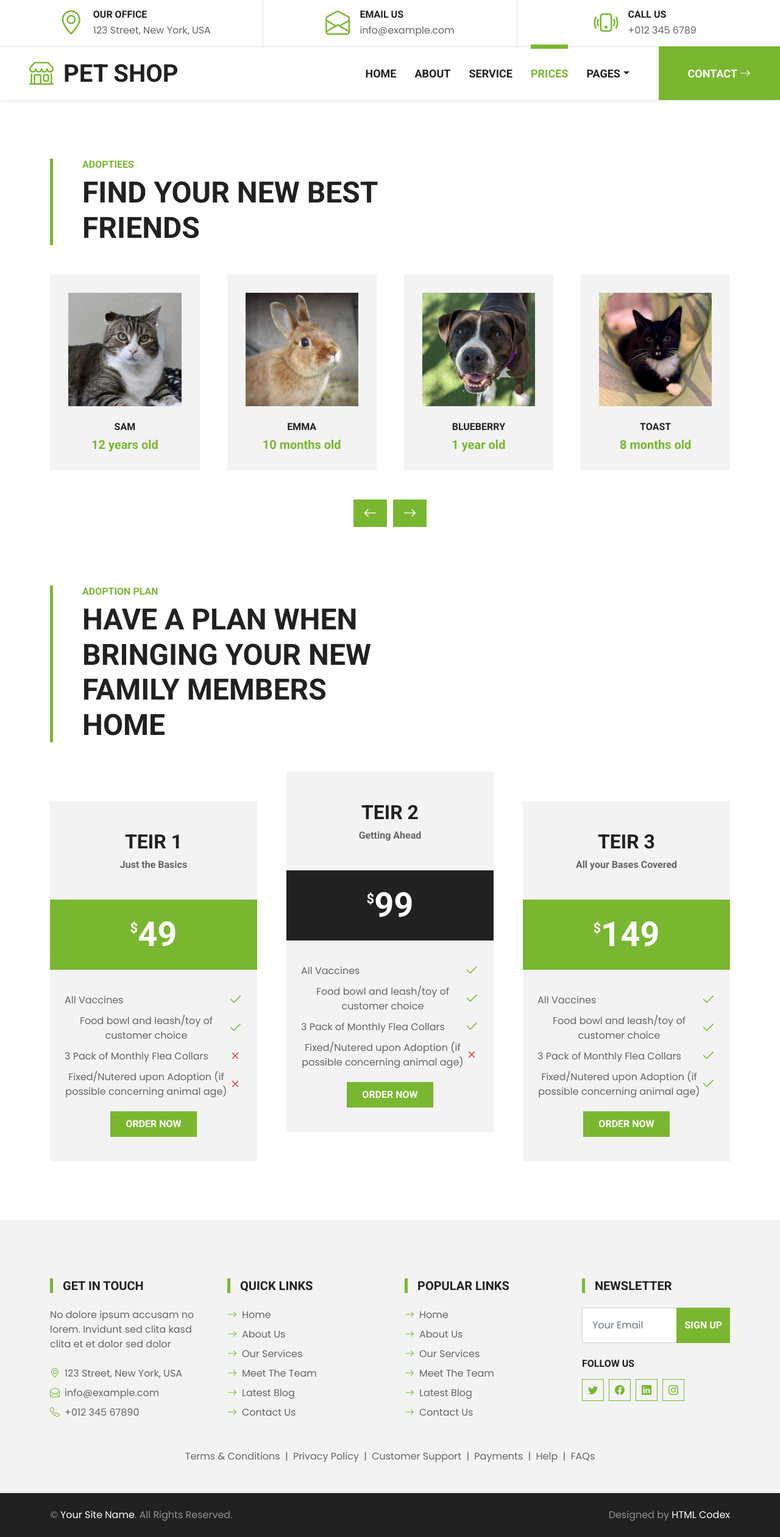
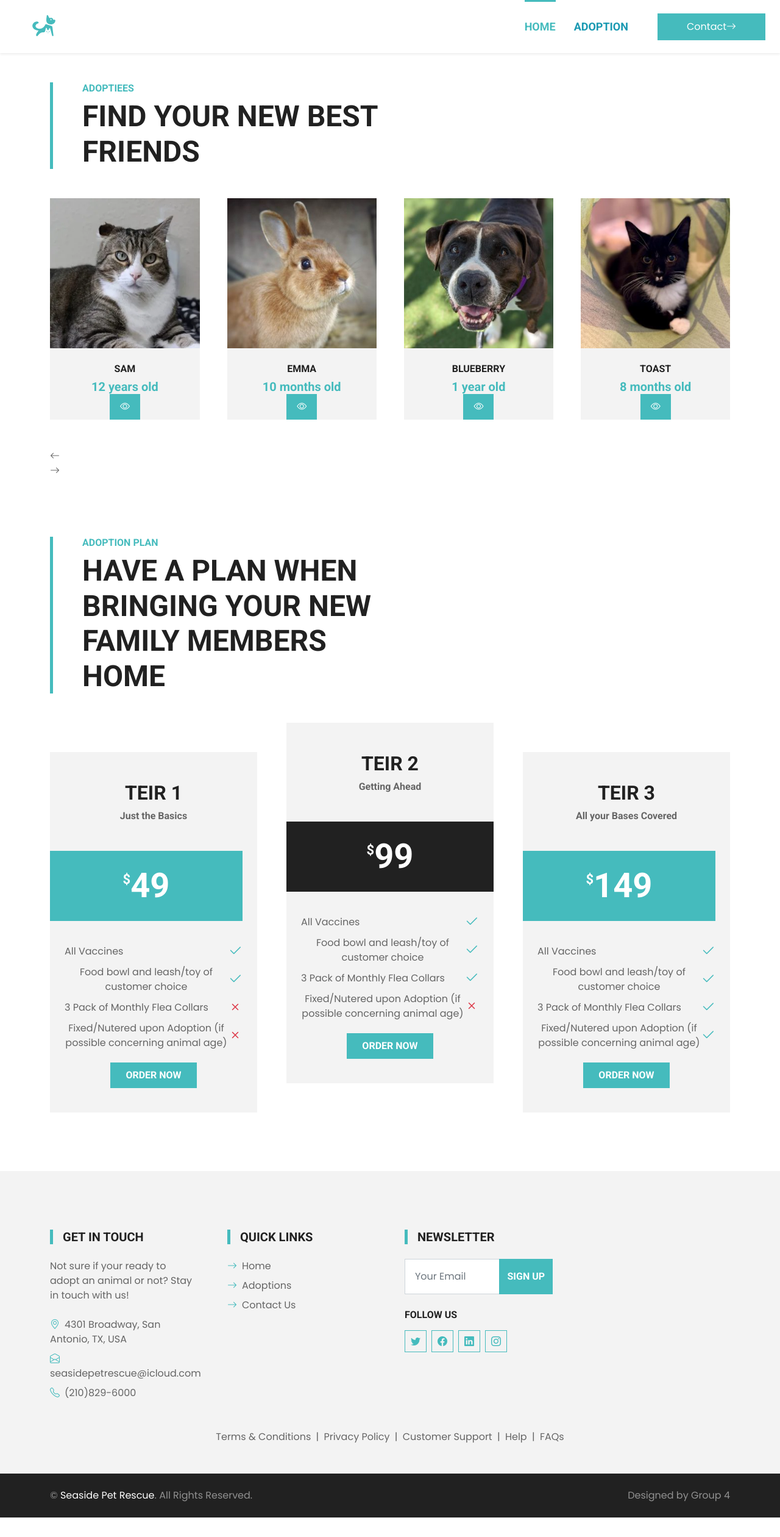
Before and after one commit to uiw-cis2368/final-project-animal-shelter, a plain HTML site: page Catalog.html in a window 1280 px wide. Shown: the whole page at 61% size. After the commit the page ends 2488 px from the top, so only its background shows below. Drawn offline with nearby package versions, Linux system fonts and the light colour scheme; files whose address does not match are found by name.

Commit message:
fixing header and footers

```diff
--- a/Catalog.html
+++ b/Catalog.html
@@ -23,77 +23,39 @@
     <link href="owlcarousel/assets/owl.carousel.min.css" rel="stylesheet">
 
     <!-- Customized Bootstrap Stylesheet -->
-    <link href="bootstrap.min.css" rel="stylesheet">
+    <link href="css/bootstrap.min.css" rel="stylesheet">
 
     <!-- Template Stylesheet -->
-    <link href="style.css" rel="stylesheet">
+    <link href="css/style.css" rel="stylesheet">
 </head>
 
 <body>
-    <!-- Topbar Start -->
-    <div class="container-fluid border-bottom d-none d-lg-block">
-        <div class="row gx-0">
-            <div class="col-lg-4 text-center py-2">
-                <div class="d-inline-flex align-items-center">
-                    <i class="bi bi-geo-alt fs-1 text-primary me-3"></i>
-                    <div class="text-start">
-                        <h6 class="text-uppercase mb-1">Our Office</h6>
-                        <span>123 Street, New York, USA</span>
-                    </div>
-                </div>
-            </div>
-            <div class="col-lg-4 text-center border-start border-end py-2">
-                <div class="d-inline-flex align-items-center">
-                    <i class="bi bi-envelope-open fs-1 text-primary me-3"></i>
-                    <div class="text-start">
-                        <h6 class="text-uppercase mb-1">Email Us</h6>
-                        <span>info@example.com</span>
-                    </div>
-                </div>
-            </div>
-            <div class="col-lg-4 text-center py-2">
-                <div class="d-inline-flex align-items-center">
-                    <i class="bi bi-phone-vibrate fs-1 text-primary me-3"></i>
-                    <div class="text-start">
-                        <h6 class="text-uppercase mb-1">Call Us</h6>
-                        <span>+012 345 6789</span>
-                    </div>
-                </div>
-            </div>
-        </div>
-    </div>
-    <!-- Topbar End -->
+    <!-- Navbar Start -->
+    <nav class="navbar navbar-expand-lg bg-white navbar-light shadow-sm py-3 py-lg-0 px-3 px-lg-0">
 
-
-    <!-- Navbar Start -->
-    <nav class="navbar navbar-expand-lg bg-white navbar-light shadow-sm py-3 py-lg-0 px-3 px-lg-0 mb-5">
         <a href="index.html" class="navbar-brand ms-lg-5">
-            <h1 class="m-0 text-uppercase text-dark"><i class="bi bi-shop fs-1 text-primary me-3"></i>Pet Shop</h1>
+            <h1><i class="bi fs-1 text-primary me-3 navlogo"><img src="logo-04.svg"></i></h1>
         </a>
         <button class="navbar-toggler" type="button" data-bs-toggle="collapse" data-bs-target="#navbarCollapse">
             <span class="navbar-toggler-icon"></span>
         </button>
         <div class="collapse navbar-collapse" id="navbarCollapse">
             <div class="navbar-nav ms-auto py-0">
-                <a href="index.html" class="nav-item nav-link">Home</a>
-                <a href="about.html" class="nav-item nav-link">About</a>
-                <a href="service.html" class="nav-item nav-link">Service</a>
-                <a href="product.html" class="nav-item nav-link active">Prices</a>
-                <div class="nav-item dropdown">
+                <a href="index.html" class="nav-item nav-link active">Home</a>
+                <a href="catalog.html" class="nav-item nav-link">Adoption</a>
+                <!-- <a href="product.html" class="nav-item nav-link">Product</a> -->
+                <!-- <div class="nav-item dropdown">
                     <a href="#" class="nav-link dropdown-toggle" data-bs-toggle="dropdown">Pages</a>
                     <div class="dropdown-menu m-0">
-                        <a href="price.html" class="dropdown-item">Pricing Plan</a>
-                        <a href="team.html" class="dropdown-item">The Team</a>
-                        <a href="testimonial.html" class="dropdown-item">Testimonial</a>
-                        <a href="blog.html" class="dropdown-item">Blog Grid</a>
-                        <a href="detail.html" class="dropdown-item">Blog Detail</a>
-                    </div>
+
+                    </div> -->
                 </div>
-                <a href="contact.html" class="nav-item nav-link nav-contact bg-primary text-white px-5 ms-lg-5">Contact <i class="bi bi-arrow-right"></i></a>
+                <a href="contact.html" class="nav-item nav-link nav-contact bg-primary text-white px-5 ms-lg-5">Contact<i class="bi bi-arrow-right"></i></a>
             </div>
         </div>
     </nav>
     <!-- Navbar End -->
+
 
 
     <!-- Products Start -->
@@ -162,26 +124,6 @@
             </div>
         </div>
     </div>
-    <!-- Products End -->
-
-
-    <!-- Offer Start -->
-    <!-- <div class="container-fluid bg-offer my-5 py-5">
-        <div class="container py-5">
-            <div class="row gx-5 justify-content-start">
-                <div class="col-lg-7">
-                    <div class="border-start border-5 border-dark ps-5 mb-5">
-                        <h6 class="text-dark text-uppercase">Special Offer</h6>
-                        <h1 class="display-5 text-uppercase text-white mb-0">Save 50% on all items your first order</h1>
-                    </div>
-                    <p class="text-white mb-4">Eirmod sed tempor lorem ut dolores sit kasd ipsum. Dolor ea et dolore et at sea ea at dolor justo ipsum duo rebum sea. Eos vero eos vero ea et dolore eirmod et. Dolores diam duo lorem. Elitr ut dolores magna sit. Sea dolore sed et.</p>
-                    <a href="" class="btn btn-light py-md-3 px-md-5 me-3">Shop Now</a>
-                    <a href="" class="btn btn-outline-light py-md-3 px-md-5">Read More</a>
-                </div>
-            </div>
-        </div>
-    </div> -->
-    <!-- Offer End -->
 
 
     <!-- Pricing Plan Start -->
@@ -301,33 +243,20 @@
             <div class="row g-5">
                 <div class="col-lg-3 col-md-6">
                     <h5 class="text-uppercase border-start border-5 border-primary ps-3 mb-4">Get In Touch</h5>
-                    <p class="mb-4">No dolore ipsum accusam no lorem. Invidunt sed clita kasd clita et et dolor sed dolor</p>
-                    <p class="mb-2"><i class="bi bi-geo-alt text-primary me-2"></i>123 Street, New York, USA</p>
-                    <p class="mb-2"><i class="bi bi-envelope-open text-primary me-2"></i>info@example.com</p>
-                    <p class="mb-0"><i class="bi bi-telephone text-primary me-2"></i>+012 345 67890</p>
+                    <p class="mb-4">Not sure if your ready to adopt an animal or not? Stay in touch with us!</p>
+                    <p class="mb-2"><i class="bi bi-geo-alt text-primary me-2"></i>4301 Broadway, San Antonio, TX, USA</p>
+                    <p class="mb-2"><i class="bi bi-envelope-open text-primary me-2"></i>seasidepetrescue@icloud.com</p>
+                    <p class="mb-0"><i class="bi bi-telephone text-primary me-2"></i>(210)829-6000</p>
                 </div>
                 <div class="col-lg-3 col-md-6">
                     <h5 class="text-uppercase border-start border-5 border-primary ps-3 mb-4">Quick Links</h5>
                     <div class="d-flex flex-column justify-content-start">
-                        <a class="text-body mb-2" href="#"><i class="bi bi-arrow-right text-primary me-2"></i>Home</a>
-                        <a class="text-body mb-2" href="#"><i class="bi bi-arrow-right text-primary me-2"></i>About Us</a>
-                        <a class="text-body mb-2" href="#"><i class="bi bi-arrow-right text-primary me-2"></i>Our Services</a>
-                        <a class="text-body mb-2" href="#"><i class="bi bi-arrow-right text-primary me-2"></i>Meet The Team</a>
-                        <a class="text-body mb-2" href="#"><i class="bi bi-arrow-right text-primary me-2"></i>Latest Blog</a>
-                        <a class="text-body" href="#"><i class="bi bi-arrow-right text-primary me-2"></i>Contact Us</a>
+                        <a class="text-body mb-2" href="index.html"><i class="bi bi-arrow-right text-primary me-2"></i>Home</a>
+                        <a class="text-body mb-2" href="#"><i class="bi bi-arrow-right text-primary me-2"></i>Adoptions</a>
+                        <a class="text-body" href="contact.html"><i class="bi bi-arrow-right text-primary me-2"></i>Contact Us</a>
                     </div>
                 </div>
-                <div class="col-lg-3 col-md-6">
-                    <h5 class="text-uppercase border-start border-5 border-primary ps-3 mb-4">Popular Links</h5>
-                    <div class="d-flex flex-column justify-content-start">
-                        <a class="text-body mb-2" href="#"><i class="bi bi-arrow-right text-primary me-2"></i>Home</a>
-                        <a class="text-body mb-2" href="#"><i class="bi bi-arrow-right text-primary me-2"></i>About Us</a>
-                        <a class="text-body mb-2" href="#"><i class="bi bi-arrow-right text-primary me-2"></i>Our Services</a>
-                        <a class="text-body mb-2" href="#"><i class="bi bi-arrow-right text-primary me-2"></i>Meet The Team</a>
-                        <a class="text-body mb-2" href="#"><i class="bi bi-arrow-right text-primary me-2"></i>Latest Blog</a>
-                        <a class="text-body" href="#"><i class="bi bi-arrow-right text-primary me-2"></i>Contact Us</a>
-                    </div>
-                </div>
+
                 <div class="col-lg-3 col-md-6">
                     <h5 class="text-uppercase border-start border-5 border-primary ps-3 mb-4">Newsletter</h5>
                     <form action="">
@@ -345,17 +274,15 @@
                     </div>
                 </div>
                 <div class="col-12 text-center text-body">
-                    <a class="text-body" href="">Terms & Conditions</a>
+                    <a class="text-body" href="#">Terms & Conditions</a>
                     <span class="mx-1">|</span>
-                    <a class="text-body" href="">Privacy Policy</a>
+                    <a class="text-body" href="#">Privacy Policy</a>
                     <span class="mx-1">|</span>
-                    <a class="text-body" href="">Customer Support</a>
+                    <a class="text-body" href="#">Customer Support</a>
                     <span class="mx-1">|</span>
-                    <a class="text-body" href="">Payments</a>
+                    <a class="text-body" href="#">Help</a>
                     <span class="mx-1">|</span>
-                    <a class="text-body" href="">Help</a>
-                    <span class="mx-1">|</span>
-                    <a class="text-body" href="">FAQs</a>
+                    <a class="text-body" href="#">FAQs</a>
                 </div>
             </div>
         </div>
@@ -364,10 +291,10 @@
         <div class="container">
             <div class="row g-5">
                 <div class="col-md-6 text-center text-md-start">
-                    <p class="mb-md-0">&copy; <a class="text-white" href="#">Your Site Name</a>. All Rights Reserved.</p>
+                    <p class="mb-md-0">&copy; <a class="text-white" href="#">Seaside Pet Rescue</a>. All Rights Reserved.</p>
                 </div>
                 <div class="col-md-6 text-center text-md-end">
-                    <p class="mb-0">Designed by <a class="text-white" href="https://htmlcodex.com">HTML Codex</a></p>
+                    <p class="mb-0">Designed by Group 4</p>
                 </div>
             </div>
         </div>
```
